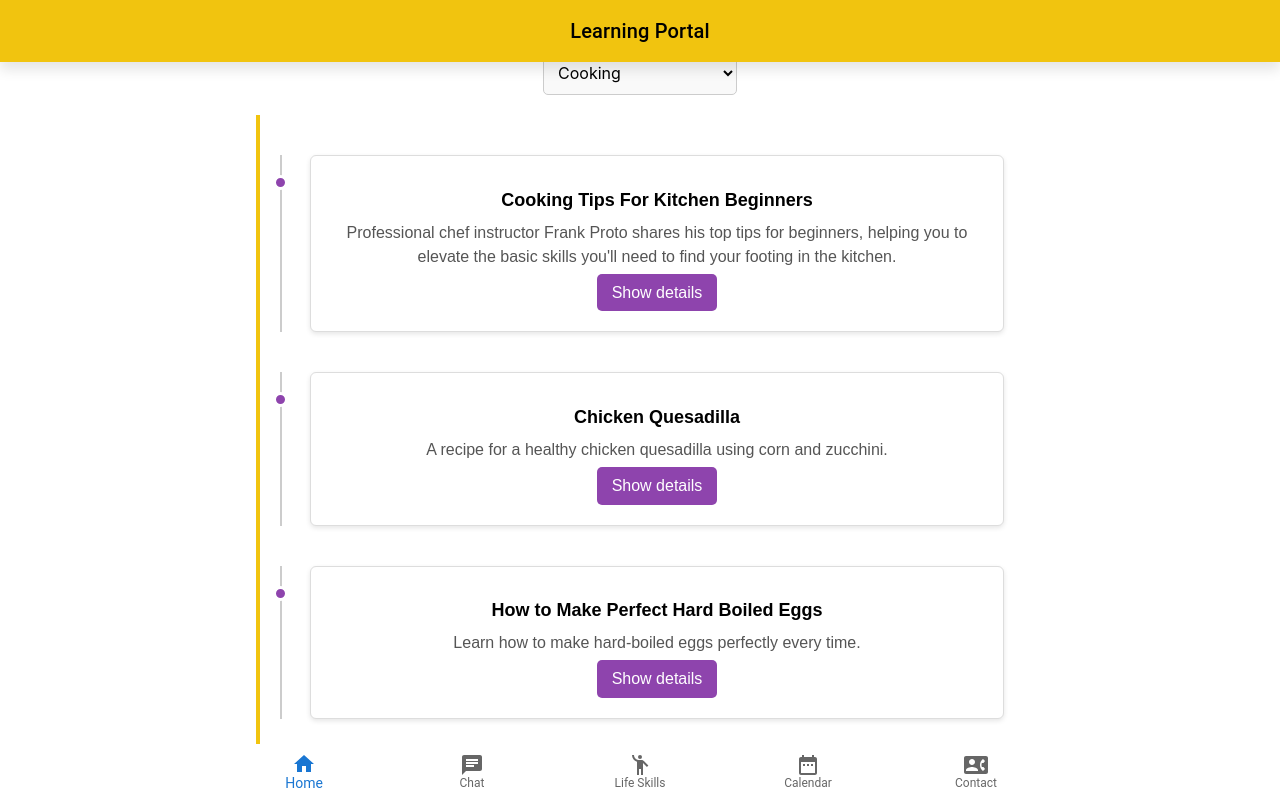
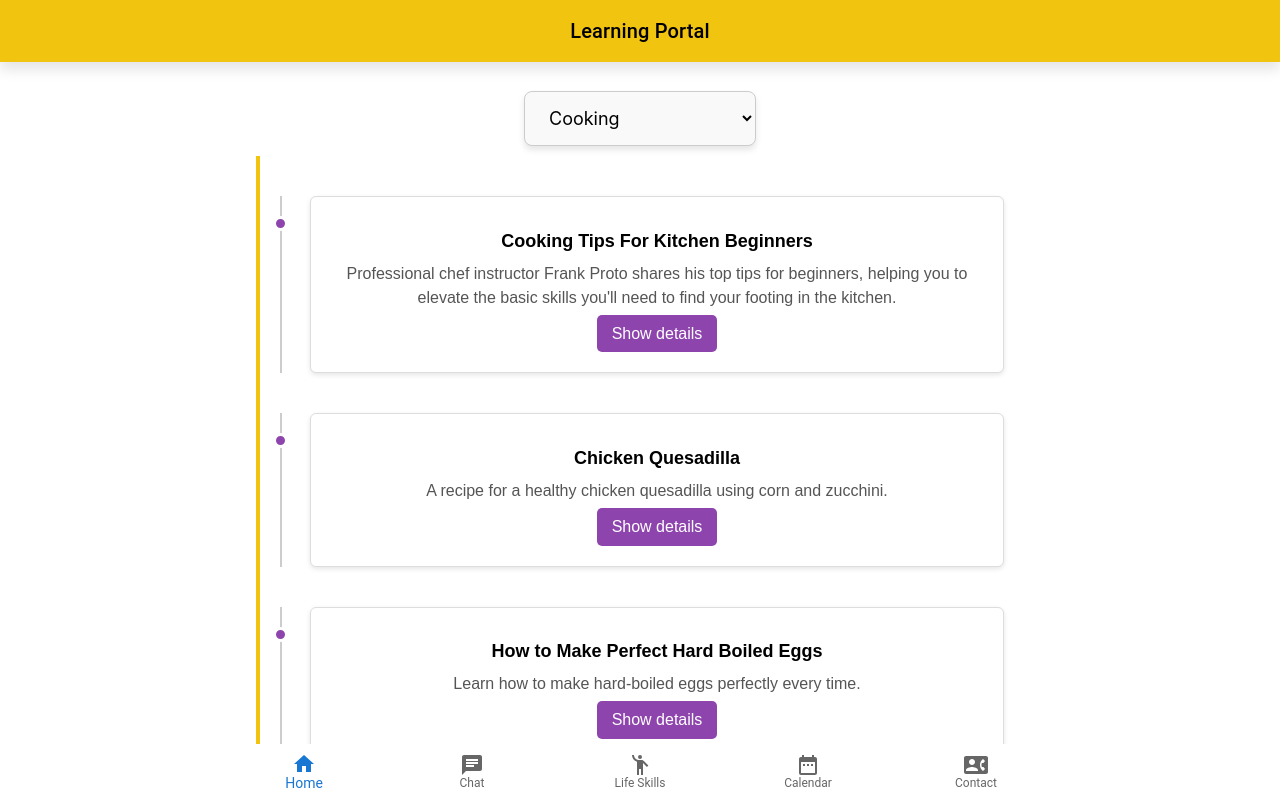
Before and after one commit to cfgtexas24/Team-12, a React (Create React App) app in the folder mobile-web-app/: page /lifeskills in a window 1280 px wide. Shown: the top 798 px of the page. Built offline with nearby package versions, Linux system fonts and the light colour scheme.

Commit message:
Make dropdown UI nicer

```diff
--- a/mobile-web-app/src/styles/App.css
+++ b/mobile-web-app/src/styles/App.css
@@ -240,7 +240,7 @@
 .yellowBarStyle {
   background-color: #F1C40F; /* Fixed to use background-color */
   text-align: center;
-  padding: 15px 0;
+  padding: 15px 0px;
   font-size: 24px;
   width: 100%;
   position: fixed;
@@ -250,11 +250,19 @@
 }
 
 .dropdownStyle {
-  padding: 10px;
-  margin: 20px 0;
-  font-size: 16px;
-  border-radius: 5px;
+  padding: 15px 20px; /* Increased padding for a larger touch area */
+  margin-top: 60px;
+  margin-bottom: 10px;
+  font-size: 18px; /* Slightly larger font for readability */
+  border-radius: 8px; /* Smoother corners */
   border: 1px solid #ccc;
   background-color: #f9f9f9;
   cursor: pointer;
+  box-shadow: 0 4px 6px rgba(0, 0, 0, 0.1); /* Subtle shadow for depth */
+  transition: background-color 0.3s ease, box-shadow 0.3s ease; /* Smooth transitions for hover effects */
 }
+
+.dropdownStyle:hover {
+  background-color: #f1f1f1; /* Slightly darker background on hover */
+  box-shadow: 0 6px 10px rgba(0, 0, 0, 0.15); /* Increased shadow on hover */
+}
```
